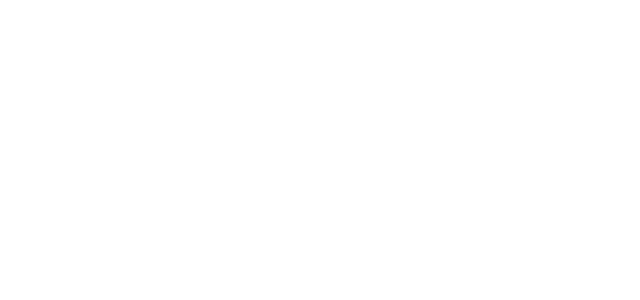
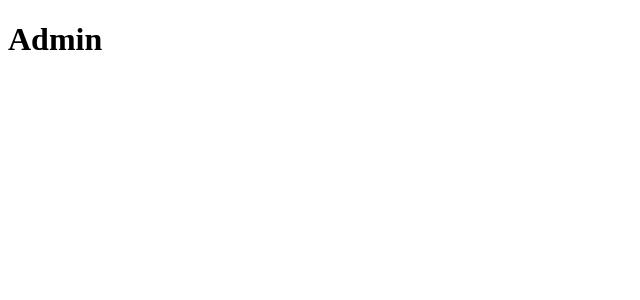
Before and after one commit to allandcarv/letmeask-refactor, a React (Create React App) app: page /admin in a window 1280 px wide. Shown: the top 300 px of the page, without its empty margins (0-640 px from the left). Built offline with nearby package versions, Linux system fonts and the light colour scheme.

Commit message:
feature: add admin component

```diff
--- /dev/null
+++ b/src/pages/Admin.tsx
@@ -0,0 +1,5 @@
+import React from 'react';
+
+const Admin: React.FC = () => <h1>Admin</h1>;
+
+export default Admin;
--- a/src/routes/index.tsx
+++ b/src/routes/index.tsx
@@ -1,11 +1,13 @@
 import React from 'react';
 import { Route, Switch } from 'react-router-dom';
 
+import Admin from '../pages/Admin';
 import Home from '../pages/Home';
 
 const Routes: React.FC = () => (
   <Switch>
     <Route path="/" exact component={Home} />
+    <Route path="/admin" component={Admin} />
   </Switch>
 );
 
```
